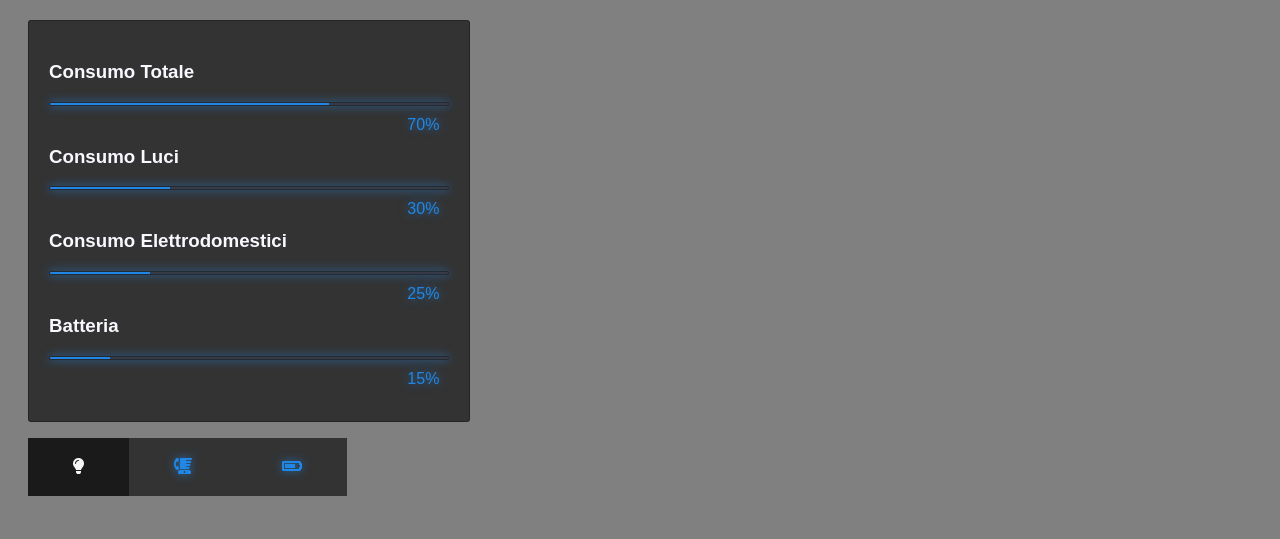
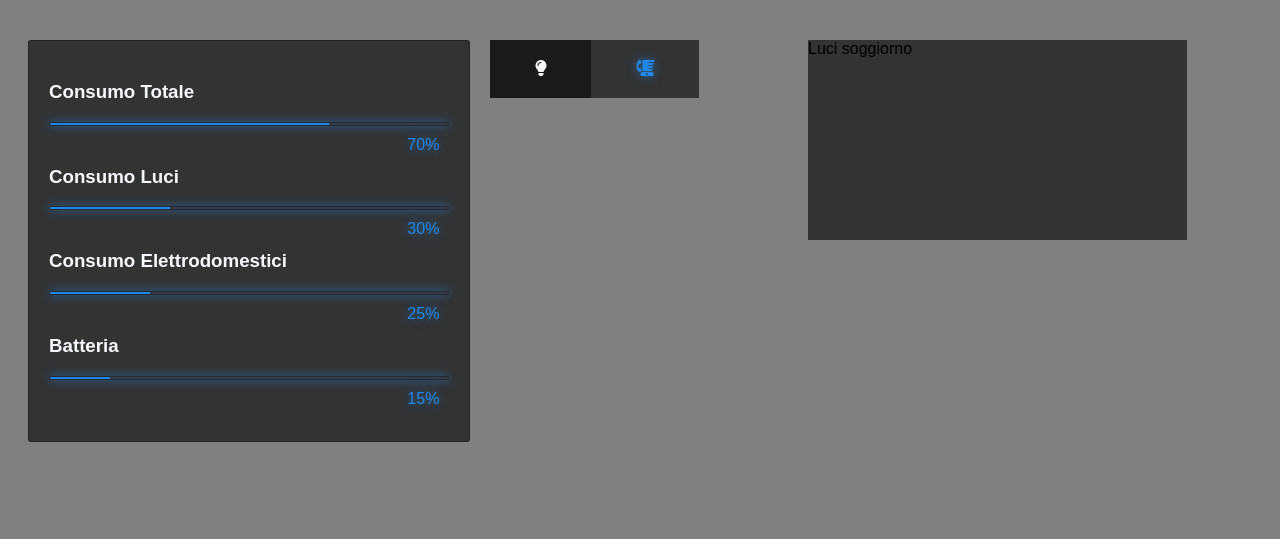
Before and after one commit to marconicivitavecchia-projectx/Thing-Detail, a PHP site: page /dromotic_object.html in a window 1280 px wide. Shown: the part 57-596 px from the top of the page. Run offline with PHP 8.4, Linux system fonts and the light colour scheme; some libraries are stand-ins or nearby versions.

Commit message:
update html

```diff
--- a/code/app.js
+++ b/code/app.js
@@ -16,7 +16,7 @@ app = {
         console.log("error!");
         console.log(JSON.stringify(e));
     }
-};
+}
 
 
 
--- a/code/dromotic_object.html
+++ b/code/dromotic_object.html
@@ -7,7 +7,7 @@
     <link rel="stylesheet" href="https://use.fontawesome.com/releases/v5.6.1/css/all.css" integrity="sha384-gfdkjb5BdAXd+lj+gudLWI+BXq4IuLW5IT+brZEZsLFm++aCMlF1V92rMkPaX4PP" crossorigin="anonymous">
     <link rel="stylesheet" href="styledromotic.css">
     <title>Dromotic</title>
-
+    <script src="jquery-3.3.1.min.js"></script>
     <script src="app.js"></script>
     <script >
     window.onload=function(){
@@ -40,15 +40,20 @@
                 <h3>Batteria</h3><span class="bar"><span class="batteria"></span></span><p>15%</p>
             </li>
         </div>
-        <nav>
+    </aside>
+    <div id="container">
+        <div class="nav">
             <ul id="shortcut">
                 <li class="active"><i class="fas fa-lightbulb"></i></a></li>
                 <li><i class="fas fa-blender-phone"></i></li>
-                <li><i class="fas fa-battery-three-quarters"></i></li>
             </ul>
+        </nav>
+        <div class="details">
+            Luci soggiorno
+        </div>
 
-        </nav>
-    </aside>
+    </div>
+
 </body>
-<script src="jquery-3.3.1.min.js"></script>
+
 </html>
--- a/code/styledromotic.css
+++ b/code/styledromotic.css
@@ -16,6 +16,7 @@ aside {
     height: 500px;
     width: 35%;
     margin: 20px;
+    float: left;
 }
 
 aside .consumi {
@@ -110,20 +111,31 @@ aside .consumi li p{
     }
 }
 
-nav {
-    background: red;
+.details{
+    background-color: #333;
+    height: 200px;
+    margin-left: 800px;
+    width: 30%;
 }
 
-nav ul {
+#container{
+    margin-top: 40px;
+}
+
+.nav {
+
+}
+
+.nav ul {
     list-style: none;
 }
 
-nav ul li {
+.nav ul li {
     list-style: none;
     float: left;
 }
 
-nav ul li {
+.nav ul li {
     float: left;
     list-style: none;
     padding: 20px 45px;
@@ -132,13 +144,13 @@ nav ul li {
     text-shadow: 0 0 10px #2187e7b3;
 }
 
-nav ul li.active {
+.nav ul li.active {
     background-color:#1a1a1a;
     color: whitesmoke;
     text-shadow: none;
 }
 
-nav ul li:hover {
+.nav ul li:hover {
     background-color:#262626;
     color: whitesmoke;
     text-shadow: none;
```
